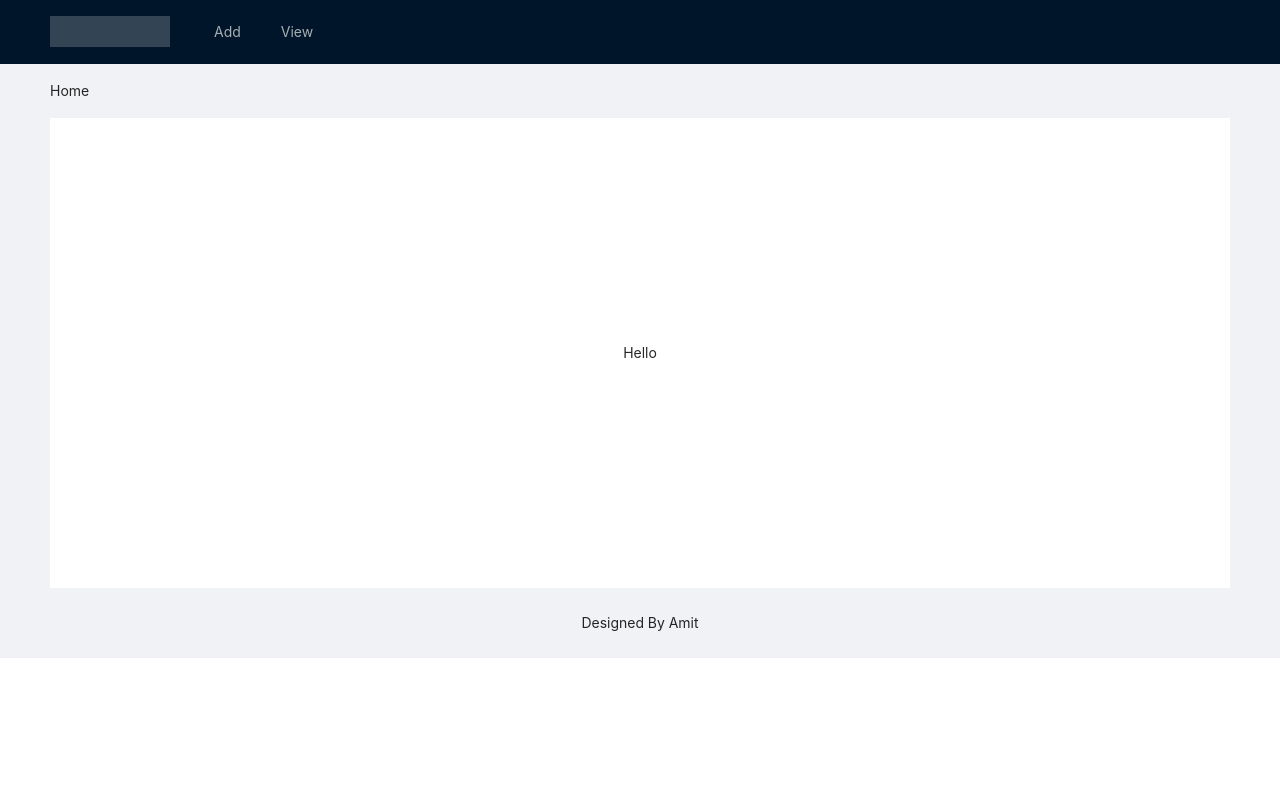
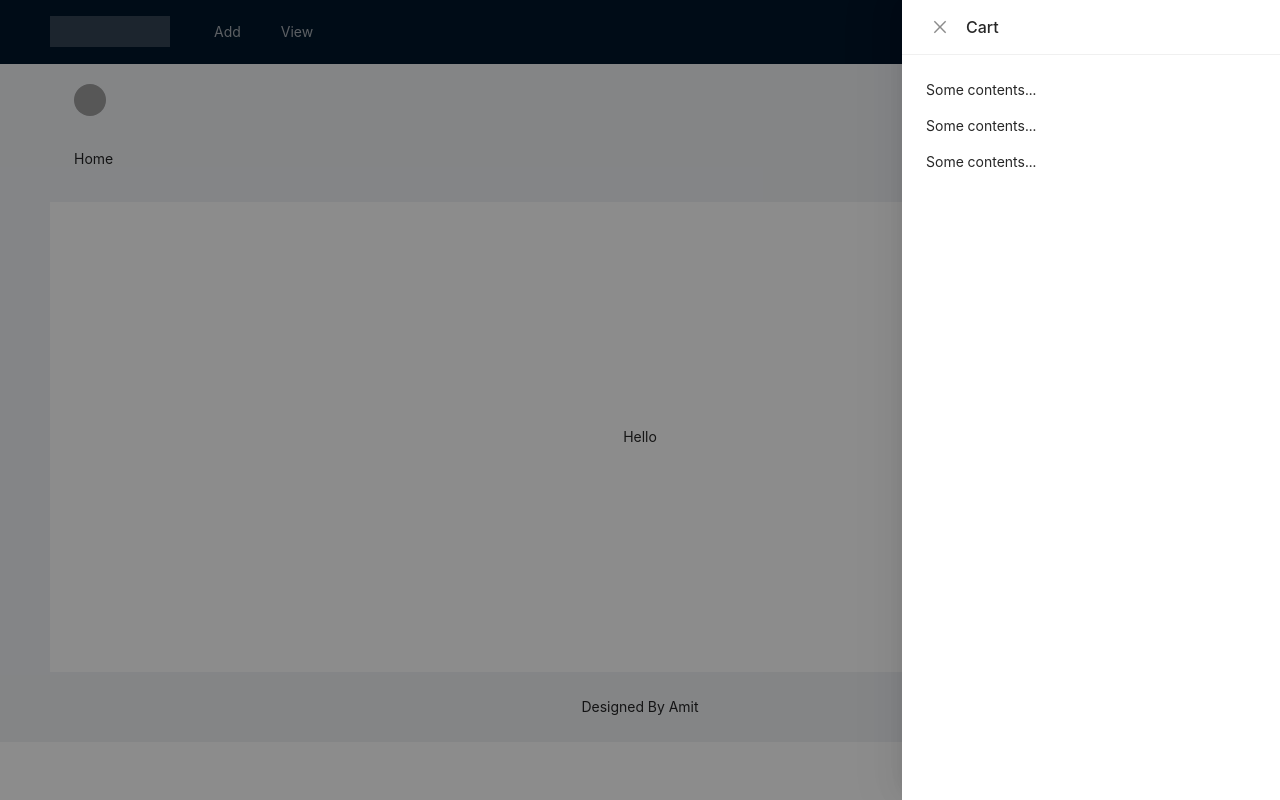
Before and after one commit to techamit95ch/merchantplatform, a React (Create React App) app in the folder front-end/: page / in a window 1280 px wide. Built offline with nearby package versions, Linux system fonts and the light colour scheme; no server answers; grey boxes are pictures that could not be loaded.

Commit message:
cart making

```diff
--- /dev/null
+++ b/front-end/src/components/Cart/Cart.jsx
@@ -0,0 +1,14 @@
+import React from 'react';
+import { Drawer, Button, List, Avatar, Skeleton } from 'antd';
+
+function Cart({}) {
+  return (
+    <Drawer title="Cart" placement="right" onClose={() => {}} visible={true}>
+      <p>Some contents...</p>
+      <p>Some contents...</p>
+      <p>Some contents...</p>
+    </Drawer>
+  );
+}
+
+export default Cart;
--- a/front-end/src/components/Layout/LayoutView.jsx
+++ b/front-end/src/components/Layout/LayoutView.jsx
@@ -2,11 +2,15 @@ import React from 'react';
 import ReactDOM from 'react-dom';
 import 'antd/dist/antd.css';
 import './layout.css';
-import { Layout, Menu, Breadcrumb } from 'antd';
+import { Layout, Menu, Breadcrumb, PageHeader, Button } from 'antd';
 import { Link } from 'react-router-dom';
 import _ from 'lodash';
 import { Helmet } from 'react-helmet';
-
+import { ShoppingCartOutlined, LogoutOutlined } from '@ant-design/icons';
+import Cart from '../Cart/Cart';
+{
+  /* <ShoppingCartOutlined /> <LogoutOutlined />*/
+}
 // var result = _.camelCase('toto-ce héros')
 
 const { Header, Content, Footer } = Layout;
@@ -34,13 +38,31 @@ const LayoutView = ({ children, page, product }) => {
       // .replace(/ /g, '')
     );
   }
+  const routes = [
+    {
+      path: 'index',
+      breadcrumbName: 'First-level Menu',
+    },
+    {
+      path: 'first',
+      breadcrumbName: 'Second-level Menu',
+    },
+    {
+      path: 'second',
+      breadcrumbName: 'Third-level Menu',
+    },
+  ];
+
   return (
     <>
       {product ? (
         <Helmet>
           {' '}
           <title> {_.startCase(_.toLower(product.seoTitle))}</title>
-          <meta name="description" content={_.toLower(product.seoTitle)} />
+          <meta
+            name="description"
+            content={_.toLower(product.seoDescription)}
+          />
         </Helmet>
       ) : (
         <Helmet>
@@ -77,6 +99,24 @@ const LayoutView = ({ children, page, product }) => {
           className="site-layout"
           style={{ padding: '0 50px', marginTop: 64 }}
         >
+          <PageHeader
+            title={page}
+            subTitle={product && _.startCase(_.toLower(product.seoTitle))}
+            avatar={{
+              src: 'https://avatars1.githubusercontent.com/u/8186664?s=460&v=4',
+            }}
+            extra={[
+              <Button key="1" type="primary" icon={<ShoppingCartOutlined />} />,
+              <Button
+                key="2"
+                type="primary"
+                danger
+                icon={<LogoutOutlined />}
+              />,
+            ]}
+
+            // breadcrumb={{ routes }}
+          >
             <Breadcrumb style={{ margin: '16px 0' }}>
               <Breadcrumb.Item>
                 <Link to="/">Home</Link>
@@ -97,6 +137,7 @@ const LayoutView = ({ children, page, product }) => {
                 ''
               )}
             </Breadcrumb>
+          </PageHeader>
           <div
             className="site-layout-background"
             style={{
@@ -111,6 +152,7 @@ const LayoutView = ({ children, page, product }) => {
           </div>
         </Content>
         <Footer style={{ textAlign: 'center' }}>Designed By Amit</Footer>
+        <Cart />
       </Layout>
     </>
   );
```
Lines whose indentation alone changed are shown as unchanged.
